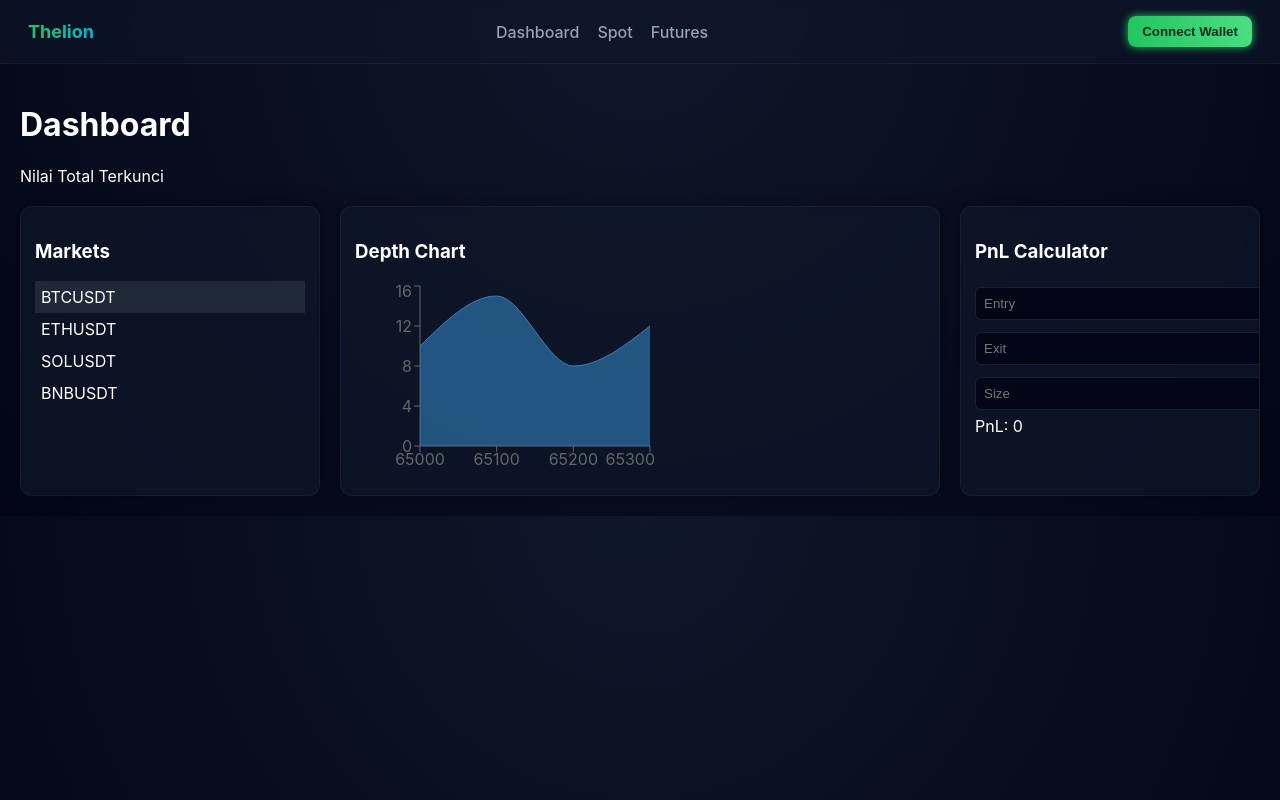
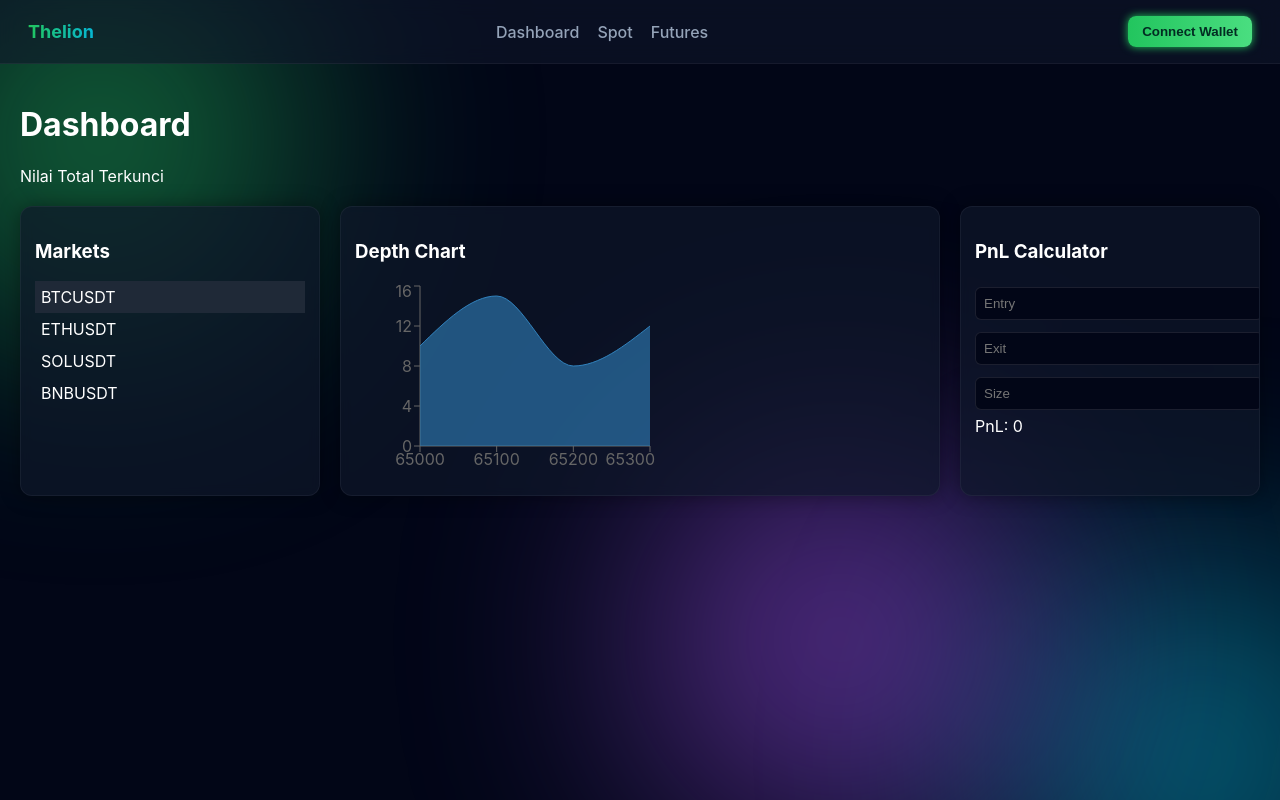
Before and after one commit to BlesUstetu/thelion, a React (Vite) app: page / in a window 1280 px wide. Built offline with nearby package versions, Linux system fonts and the light colour scheme.

Commit message:
Update App.jsx

```diff
--- a/src/App.jsx
+++ b/src/App.jsx
@@ -1,10 +1,9 @@
 import { BrowserRouter,Routes,Route } from "react-router-dom"
-
 import Header from "./components/layout/Header"
-
 import Dashboard from "./pages/Dashboard"
 import Spot from "./pages/Spot"
 import Futures from "./pages/Futures"
+import Web3Background from "./components/layout/Web3Background"
 
 export default function App(){
 
@@ -23,7 +22,7 @@ return(
 <Route path="/futures" element={<Futures/>} />
 
 </Routes>
-
+<Web3Background/>
 </BrowserRouter>
 
 )
```
